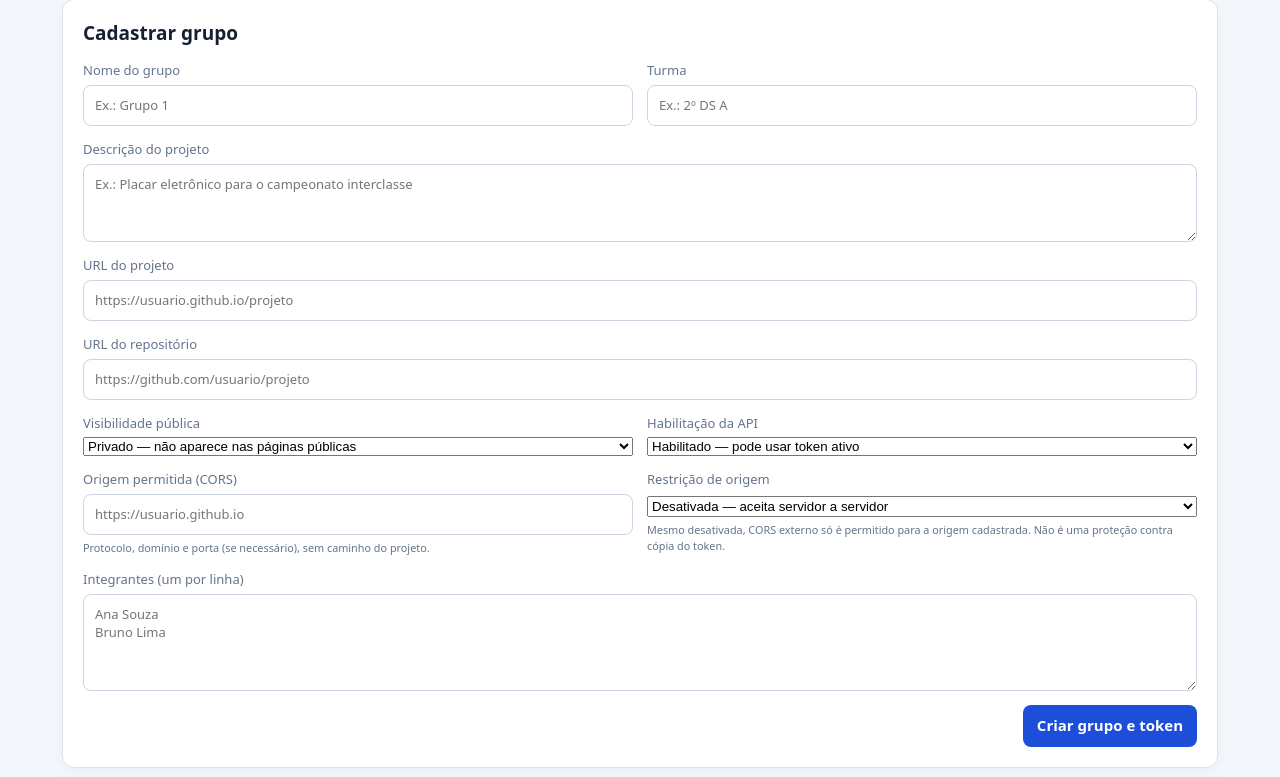
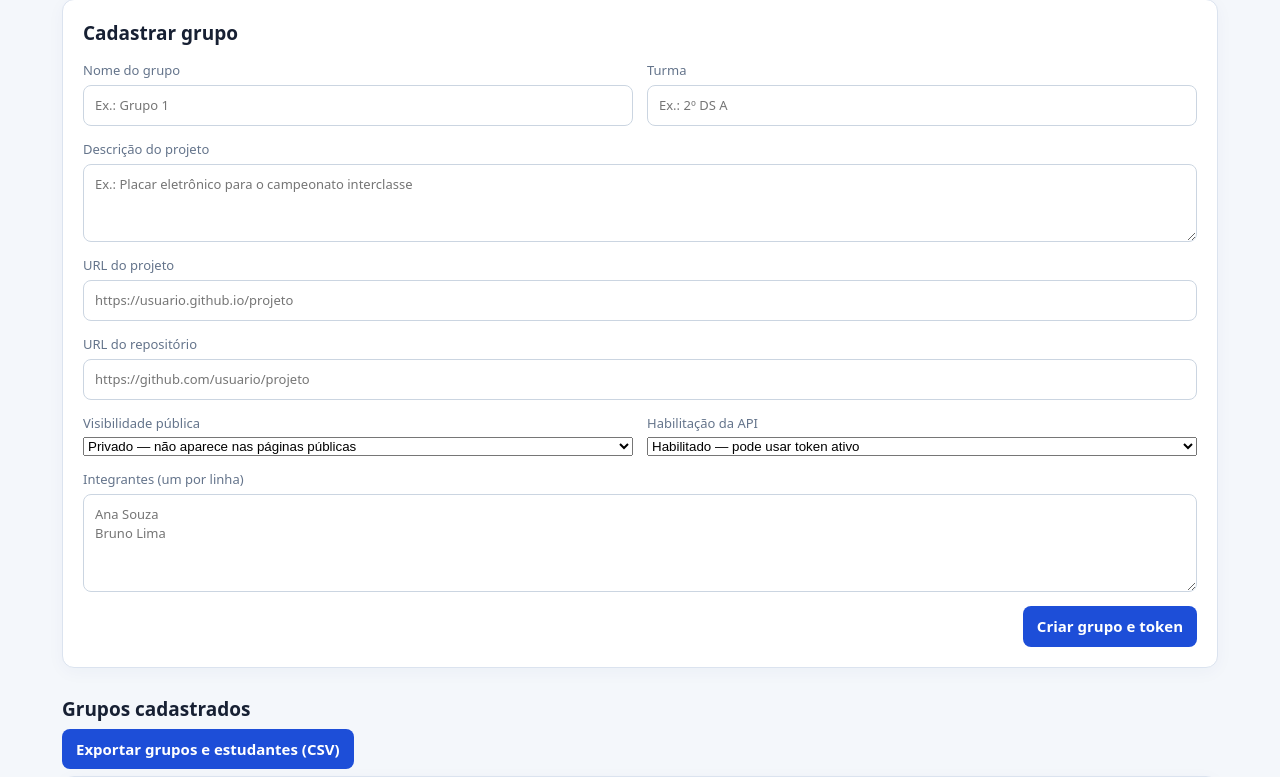
Before and after one commit to rvarjao/placar-eletronico-api, a Flask app: template app/templates/admin/grupos.html in a window 1280 px wide. Shown: the part 292-1069 px from the top of the page. Run offline with Flask 3, Linux system fonts and the light colour scheme; the template is opened without the code that fills it: most values are stand-ins (such as "Sample title", 1, 10 or a date in 2020).

Commit message:
Remove os campos de origem desativados

```diff
--- a/app/templates/admin/_campos_grupo.html
+++ b/app/templates/admin/_campos_grupo.html
@@ -26,17 +26,6 @@
     <option value="0" {{ 'selected' if grupo and not grupo.ativo else '' }}>Desabilitado — bloqueia a autenticação do grupo</option>
   </select>
 </label>
-<label>Origem permitida (CORS)
-  <input name="origem_permitida" value="{{ (grupo.origem_permitida or '') if grupo else '' }}" placeholder="https://usuario.github.io">
-  <small>Protocolo, domínio e porta (se necessário), sem caminho do projeto.</small>
-</label>
-<label>Restrição de origem
-  <select name="restringir_origem">
-    <option value="0" {{ 'selected' if not grupo or not grupo.restringir_origem else '' }}>Desativada — aceita servidor a servidor</option>
-    <option value="1" {{ 'selected' if grupo and grupo.restringir_origem else '' }}>Ativada — exige a origem cadastrada</option>
-  </select>
-  <small>Mesmo desativada, CORS externo só é permitido para a origem cadastrada. Não é uma proteção contra cópia do token.</small>
-</label>
 {% if not grupo %}
 <label class="largo">Integrantes (um por linha)
   <textarea name="integrantes" rows="4" placeholder="Ana Souza&#10;Bruno Lima"></textarea>
```
